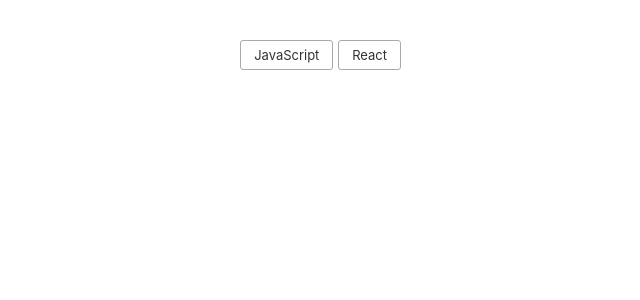
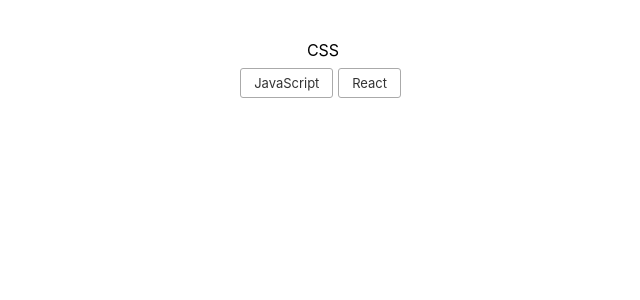
Before and after one commit to nekotokurasu11/react-practice, a React (Create React App) app in the folder app/: page /tagcss in a window 1280 px wide. Shown: the top 300 px of the page, without its empty margins (317-957 px from the left). Built offline with nearby package versions, Linux system fonts and the light colour scheme.

Commit message:
Splitting a file

```diff
--- a/app/src/App.js
+++ b/app/src/App.js
@@ -7,6 +7,7 @@
   Route
 } from "react-router-dom";
 import Tag from './components/Tag.js'
+import TagCss from './components/TagCss.js'
 
 const App = () => (
   <Router>
@@ -29,8 +30,11 @@
           </header>
         </div>
       </Route>
-      <Route>
-        <Tag path="/tag" />
+      <Route exact path="/tag">
+        <Tag />
+      </Route>
+      <Route exact path="/tagcss">
+        <TagCss />
       </Route>
     </Switch>
   </Router>
--- /dev/null
+++ b/app/src/components/Tag.css
@@ -0,0 +1,31 @@
+.taggroupcss ul {
+    margin: 0;
+    padding: 0;
+    list-style: none;
+}
+.taggroupcss ul li {
+    display: inline-block;
+    margin: 0 .3em .3em 0;
+    padding: 0;
+}
+.taggroupcss ul li a {
+    display: inline-block;
+    max-width: 100px;
+    height: 28px;
+    line-height: 28px;
+    padding: 0 1em;
+    background-color: #fff;
+    border: 1px solid #aaa;
+    border-radius: 3px;
+    white-space: nowrap;
+    text-overflow: ellipsis;
+    overflow: hidden;
+    color: #333;
+    font-size: 13px;
+    text-decoration: none;
+    transition: .2s;
+}
+.taggroupcss ul li a:hover {
+    background-color: #555;
+    color: #fff;
+}
--- a/app/src/components/Tag.js
+++ b/app/src/components/Tag.js
@@ -12,6 +12,7 @@
                 <Grid container>
                     <Grid item xs={12} sm={12} md={12} lg={12}>
                         <Box textAlign="center" mt={5}>
+                            <Box mb={1}>makeStyles(CSS in JS)</Box>
                             <div className={classes.taggroup}>
                                 <ul>
                                     <li><a href="#">JavaScript</a></li>
@@ -51,7 +52,6 @@
                     color: "#333",
                     fontSize: "13px",
                     textDecoration: "none",
-                    "-webkit-transition": ".2s",
                     transition: ".2s",
                     "&:hover": {
                         backgroundColor: "#555",
--- /dev/null
+++ b/app/src/components/TagCss.js
@@ -0,0 +1,29 @@
+import React from 'react';
+import Container from '@material-ui/core/Container';
+import Grid from '@material-ui/core/Grid';
+import Box from '@material-ui/core/Box';
+import "./Tag.css";
+
+const TagCss = () => {
+    return (
+        <>
+            <Container>
+                <Grid container>
+                    <Grid item xs={12} sm={12} md={12} lg={12}>
+                        <Box textAlign="center" mt={5}>
+                            <Box mb={1}>CSS</Box>
+                            <div className="taggroupcss">
+                                <ul>
+                                    <li><a href="#">JavaScript</a></li>
+                                    <li><a href="#">React</a></li>
+                                </ul>
+                            </div>
+                        </Box>
+                    </Grid>
+                </Grid>
+            </Container>
+        </>
+    )
+}
+
+export default TagCss;
```
